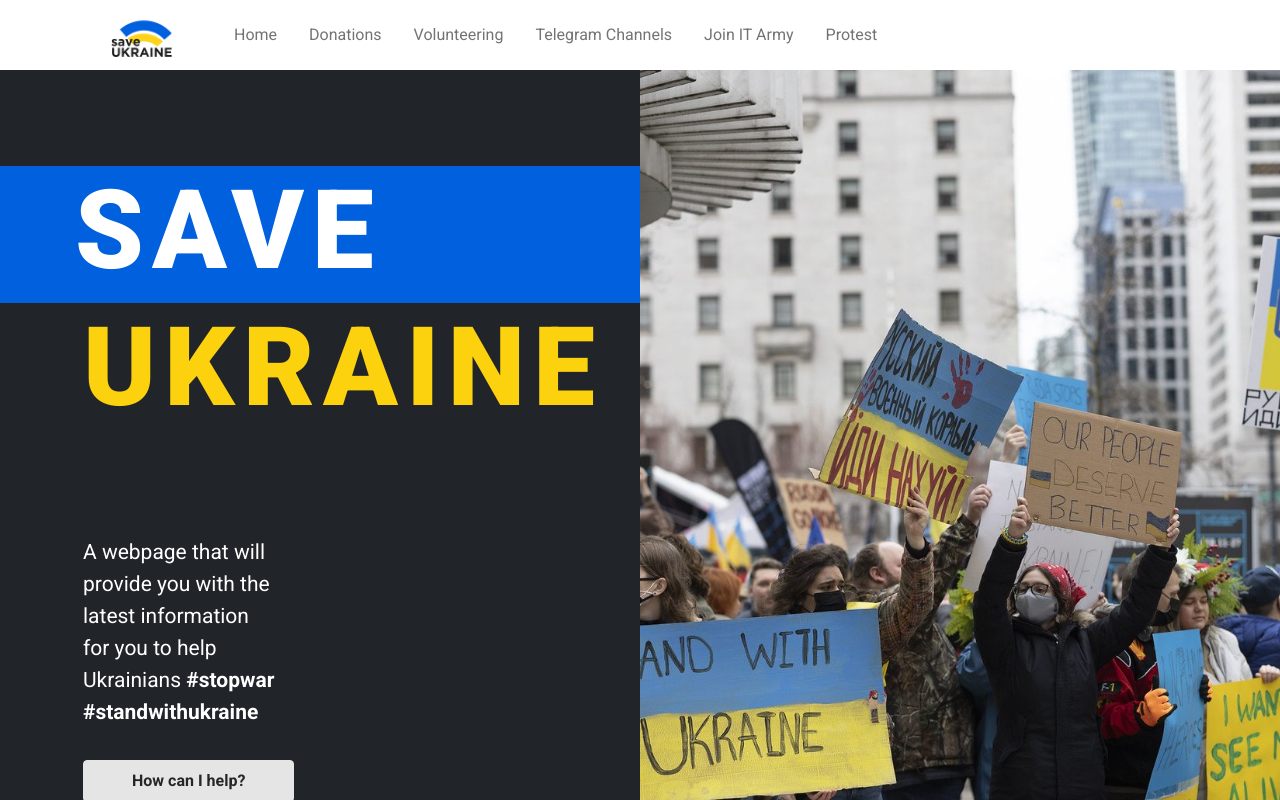
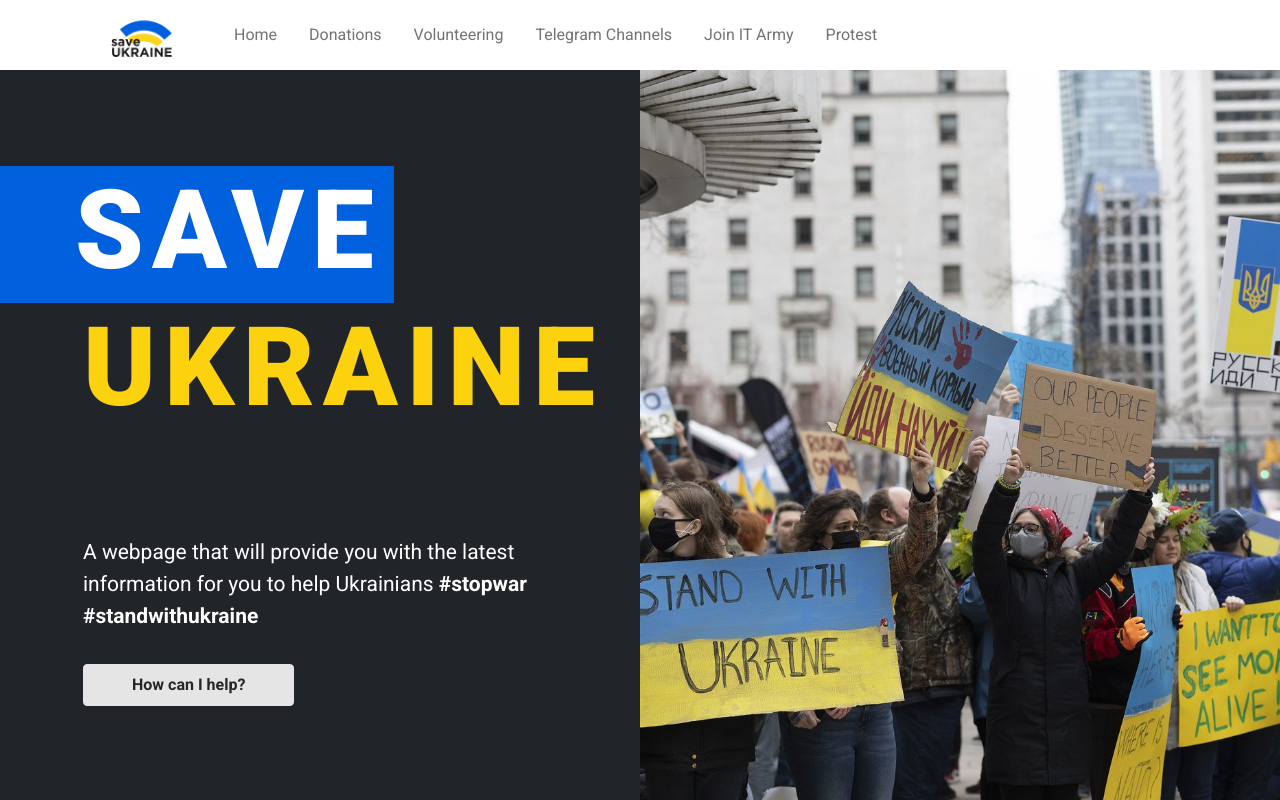
Before and after one commit to 7Z0nE/save-ua, a React (Create React App) app: page /#/ in a window 1280 px wide. Shown: the top 800 px of the page. Built offline with nearby package versions, Linux system fonts and the light colour scheme.

Commit message:
one last banner bugfix

```diff
--- a/src/pages/Home.js
+++ b/src/pages/Home.js
@@ -47,14 +47,14 @@ const Home = () => {
 				<Col className="BannerLeft order-2 order-lg-1 position-relative" xl={6} lg={7} md={12}>
 					<Row className="BannerSaveRow">
 						<Col className="BannerSave ps-1 bg-primary">
-							<h1 className="BannerText text-white ml">SAVE</h1>
+							<h1 className="BannerText BannerTextSave text-white ml">SAVE</h1>
 						</Col>
 						<Col style={{ flexGrow: 1 }}></Col>
 					</Row>
 					<div className="BannerContent">
 						<Row>
 							<Col className="BannerUkraine">
-								<h1 className="BannerText text-secondary ml">UKRAINE</h1>
+								<h1 className="BannerText BannerTextUkraine text-secondary ml">UKRAINE</h1>
 							</Col>
 							<Col></Col>
 						</Row>
--- a/src/pages/Home.scss
+++ b/src/pages/Home.scss
@@ -26,16 +26,19 @@
 @include media-breakpoint-only(lg) {
 	.ml {
 		margin-left: calc((100vw - 960px) / 2);
+		margin-right: 0;
 	}
 }
 @include media-breakpoint-only(xl) {
 	.ml {
 		margin-left: calc((100vw - 1114px) / 2);
+		margin-right: 0;
 	}
 }
 @include media-breakpoint-up(xxl) {
 	.ml {
 		margin-left: calc((100vw - 1320px) / 2);
+		margin-right: 0;
 	}
 }
 
@@ -52,14 +55,17 @@
 	background-color: transparent;
 }
 
+.BannerTextSave {
+	margin-right: 0 !important;
+}
+
 .BannerUkraine {
 	margin-bottom: 3rem;
-	text-shadow: 5px 5px $dark;
 	margin-right: 20px;
 }
 
 .BannerTextUkraine {
-	box-shadow: 0 0 10px 10px $black;
+	text-shadow: 5px 5px $dark;
 }
 
 .BannerText {
@@ -98,38 +104,14 @@
 		padding: 0;
 	}
 
-	// .BannerTextRow {
-	// 	margin: 0;
-	// }
-
-	.BannerText {
-		// margin: 0;
-		// padding-left: 16px;
-	}
-
-	.BannerTextDescription {
-		// margin: 0;
-		// padding: 0 16px;
-	}
-
 	.BannerSaveRow {
 		position: absolute;
 		top: 0;
 		transform: translate(0, -100%);
 	}
 
-	.BannerSave .BannerText {
-		// margin: 0;
-		// padding-left: 32px;
-	}
-
 	.BannerUkraine {
-		// margin: 0;
 		background: $dark-color;
-		.BannerText {
-			// margin: 0;
-			// padding-left: 24px;
-		}
 	}
 }
 
```
